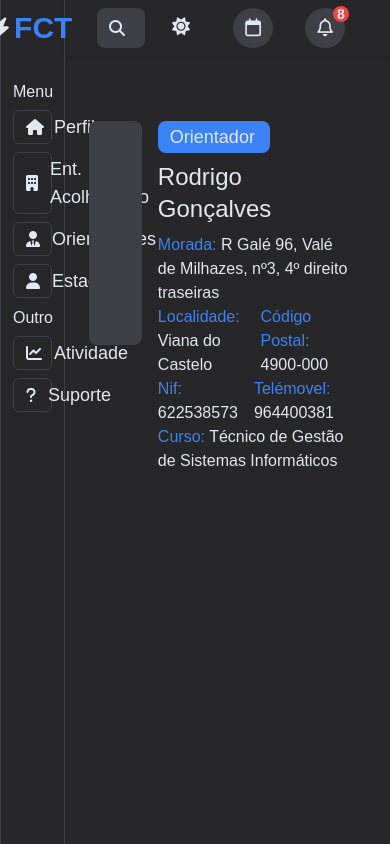
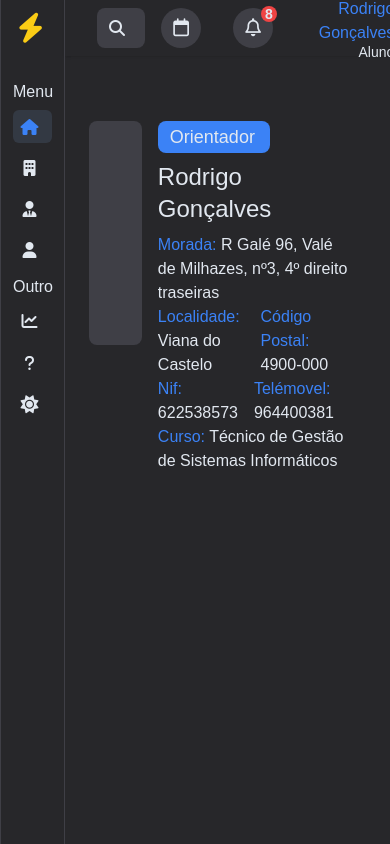
Before and after one commit to Snaxerino/fct, a PHP site: page /backend/perfil.html in a window 390 px wide; the page is wider, and only the part inside the window is pictured. Run offline with PHP 8.4, Linux system fonts and the light colour scheme; some libraries are stand-ins or nearby versions; some web fonts are replaced.

Commit message:
Mudanças para ser mais responsivo Corrigido cor do hover nos botões Pequenas mudanças

```diff
--- a/backend/perfil.html
+++ b/backend/perfil.html
@@ -13,7 +13,7 @@
     <script src="https://kit.fontawesome.com/082fcabe62.js" crossorigin="anonymous"></script>
 </head>
 <body class="font-Satoshi bg-slate-50 dark:bg-zinc-800">
-    <div class="grid grid-cols-12 grid-rows-6 h-screen max-w-screen-xl m-auto">
+    <div class="grid grid-cols-12 grid-rows-6 h-screen max-w-screen-1366 m-auto">
         <!-- Header -->
         <header class="flex items-center px-8 col-start-3 col-end-13 h-14 md:h-16 justify-between shadow shadow-slate-200 dark:shadow">
             <!-- Search Bar -->
@@ -22,12 +22,8 @@
                 <input class="bg-transparent outline-none text-slate-400 dark:text-slate-200 placeholder:text-slate-400 placeholder:dark:text-slate-200 w-full" type="text" placeholder="Procura rápida...">
             </div>
             <div class="flex items-center">
-                <!--Mudar tema, Calendário e Notificações -->
+                <!-- Calendário e Notificações -->
                 <div class="flex items-center">
-                    <button class="hover:bg-azul-com-opacidade dark:hover:bg-preto-com-opacidade rounded-full h-10 w-10 mx-4"
-                    onclick="trocarTema()">
-                        <i id="trocarIcon" class="fa-solid fa-sun text-lg dark:text-slate-200 text-slate-400"></i>
-                    </button>
                     <div class="flex items-center justify-center bg-slate-100 dark:bg-zinc-700 w-10 h-10 rounded-full mx-4">
                         <i class="fa-regular fa-calendar text-lg text-slate-400 dark:text-slate-200"></i>
                     </div>
@@ -49,38 +45,42 @@
         <!-- Barra lateral -->
         <aside class="col-span-2 row-span-full border-l border-r border-slate-200 dark:border-zinc-700">
             <div class="flex items-center select-none text-3xl justify-center h-14">
-                <i class="fa-solid fa-bolt text-slate-600 text-xl pr-1 dark:text-slate-200"></i>
-                <h2 class="text-blue-500 font-extrabold">FCT</h2>
+                <i class="fa-solid fa-bolt text-blue-500 text-3xl pr-1 dark:text-yellow-400"></i>
+                <h2 class="hidden md:block text-blue-500 font-extrabold">FCT</h2>
             </div>
             <div class="flex flex-col">
-                <p class="text-slate-400 dark:text-slate-200 pt-6 pb-0.5 px-3">Menu</p>
+                <p class="text-center md:text-start text-slate-400 dark:text-slate-200 pt-6 pb-0.5 px-3">Menu</p>
                 <ul class="flex flex-col [&>li]:select-none">
-                    <li class="flex items-center w-auto mx-3 py-0.5 my-1 border border-slate-300 dark:border-zinc-700 rounded-md text-slate-500 dark:text-slate-200 [&>*]:hover:text-blue-500 hover:bg-azul-com-opacidade dark:hover:bg-preto-com-opacidade">
-                        <i class="fa-solid fa-house px-3 w-10"></i>
-                        <p class="text-lg">Perfil</p>
+                    <li class="flex items-center w-auto mx-3 py-0.5 pr-1.5 my-1 rounded-md text-blue-500 dark:text-blue-500 bg-azul-com-opacidade dark:bg-preto-com-opacidade justify-center md:justify-start">
+                        <i class="fa-solid fa-house md:px-3 md:w-10 py-[20%] md:py-0"></i>
+                        <p class="text-lg hidden md:block truncate">Perfil</p>
                     </li>
-                    <li class="flex items-center w-auto mx-3 py-0.5 my-1 border border-slate-300 dark:border-zinc-700 rounded-md text-slate-500 dark:text-slate-200 [&>*]:hover:text-blue-500 hover:bg-azul-com-opacidade dark:hover:bg-preto-com-opacidade">
-                        <i class="fa-solid fa-building px-3 w-10"></i>
-                        <p class="text-lg">Ent. Acolhimento</p>
+                    <li class="flex items-center w-auto mx-3 py-0.5 pr-1.5 my-1 rounded-md text-slate-500 dark:text-slate-200 [&>*]:hover:text-blue-500 hover:bg-azul-com-opacidade dark:hover:bg-preto-com-opacidade justify-center md:justify-start">
+                        <i class="fa-solid fa-building md:px-3 md:w-10 py-[20%] md:py-0"></i>
+                        <p class="text-lg hidden md:block truncate">Ent. Acolhimento</p>
                     </li>
-                    <li class="flex items-center w-auto mx-3 py-0.5 my-1 border border-slate-300 dark:border-zinc-700 rounded-md text-slate-500 dark:text-slate-200 [&>*]:hover:text-blue-500 hover:bg-azul-com-opacidade dark:hover:bg-preto-com-opacidade">
-                        <i class="fa-solid fa-user-tie px-3 w-10"></i>
-                        <p class="text-lg">Orientadores</p>
+                    <li class="flex items-center w-auto mx-3 py-0.5 pr-1.5 my-1 rounded-md text-slate-500 dark:text-slate-200 [&>*]:hover:text-blue-500 hover:bg-azul-com-opacidade dark:hover:bg-preto-com-opacidade justify-center md:justify-start">
+                        <i class="fa-solid fa-user-tie md:px-3 md:w-10 py-[20%] md:py-0"></i>
+                        <p class="text-lg hidden md:block truncate">Orientadores</p>
                     </li>
-                    <li class="flex items-center w-auto mx-3 py-0.5 my-1 border border-slate-300 dark:border-zinc-700 rounded-md text-slate-500 dark:text-slate-200 [&>*]:hover:text-blue-500 hover:bg-azul-com-opacidade dark:hover:bg-preto-com-opacidade">
-                        <i class="fa-solid fa-user px-3 w-10"></i>
-                        <p class="text-lg">Estagiários</p>
+                    <li class="flex items-center w-auto mx-3 py-0.5 pr-1.5 my-1 rounded-md text-slate-500 dark:text-slate-200 [&>*]:hover:text-blue-500 hover:bg-azul-com-opacidade dark:hover:bg-preto-com-opacidade justify-center md:justify-start">
+                        <i class="fa-solid fa-user md:px-3 md:w-10 py-[20%] md:py-0"></i>
+                        <p class="text-lg hidden md:block truncate">Estagiários</p>
                     </li>
                 </ul>
-                <p class="text-slate-400 dark:text-slate-200 pt-1 pb-0.5 px-3">Outro</p>
+                <p class="text-center md:text-start text-slate-400 dark:text-slate-200 pt-1 pb-0.5 px-3">Outro</p>
                 <ul class="flex flex-col [&>li]:select-none">
-                    <li class="flex items-center w-auto mx-3 py-0.5 my-1 border border-slate-300 dark:border-zinc-700 rounded-md text-slate-500 dark:text-slate-200 [&>*]:hover:text-blue-500 hover:bg-azul-com-opacidade dark:hover:bg-preto-com-opacidade">
-                        <i class="fa-solid fa-chart-line px-3 w-10"></i>
-                        <p class="text-lg">Atividade</p>
+                    <li class="flex items-center w-auto mx-3 py-0.5 pr-1.5 my-1 rounded-md text-slate-500 dark:text-slate-200 [&>*]:hover:text-blue-500 hover:bg-azul-com-opacidade dark:hover:bg-preto-com-opacidade justify-center md:justify-start">
+                        <i class="fa-solid fa-chart-line md:px-3 md:w-10 py-[20%] md:py-0"></i>
+                        <p class="text-lg hidden md:block truncate">Atividade</p>
                     </li>
-                    <li class="flex items-center w-auto mx-3 py-0.5 my-1 border border-slate-300 dark:border-zinc-700 rounded-md text-slate-500 dark:text-slate-200 [&>*]:hover:text-blue-500 hover:bg-azul-com-opacidade dark:hover:bg-preto-com-opacidade">
-                        <i class="fa-solid fa-question px-3 w-10"></i>
-                        <p class="text-lg">Suporte</p>
+                    <li class="flex items-center w-auto mx-3 py-0.5 pr-1.5 my-1 rounded-md text-slate-500 dark:text-slate-200 [&>*]:hover:text-blue-500 hover:bg-azul-com-opacidade dark:hover:bg-preto-com-opacidade justify-center md:justify-start">
+                        <i class="fa-solid fa-question md:px-3 md:w-10 py-[20%] md:py-0"></i>
+                        <p class="text-lg hidden md:block truncate">Suporte</p>
+                    </li>
+                    <li class="flex items-center w-auto mx-3 py-0.5 pr-1.5 my-1 rounded-md text-slate-500 dark:text-slate-200 [&>*]:hover:text-blue-500 hover:bg-azul-com-opacidade dark:hover:bg-preto-com-opacidade justify-center md:justify-start" onclick="trocarTema()">
+                        <i id="trocarIcon" class="fa-solid fa-sun text-lg dark:text-slate-200 text-slate-400 md:px-3 md:w-10 py-[20%] md:py-0"></i>
+                        <p class="text-lg hidden md:block truncate">Tema</p>
                     </li>
                 </ul>
             </div>
--- a/frontend/assets/css/input.css
+++ b/frontend/assets/css/input.css
@@ -12,3 +12,7 @@
         @apply select-none;
     }
 }
+
+.max-w-screen-1366 {
+    max-width: 1366px;
+}
--- a/frontend/assets/css/output.css
+++ b/frontend/assets/css/output.css
@@ -894,11 +904,6 @@
   border-color: rgb(226 232 240 / var(--tw-border-opacity));
 }
 
-.border-slate-300{
-  --tw-border-opacity: 1;
-  border-color: rgb(203 213 225 / var(--tw-border-opacity));
-}
-
 .border-slate-400{
   --tw-border-opacity: 1;
   border-color: rgb(148 163 184 / var(--tw-border-opacity));
@@ -951,6 +956,10 @@
 .bg-white{
   --tw-bg-opacity: 1;
   background-color: rgb(255 255 255 / var(--tw-bg-opacity));
+}
+
+.bg-azul-com-opacidade{
+  background-color: rgba(59, 130, 246, 0.1);
 }
 
 .bg-gradient-to-r{
@@ -1035,14 +1040,44 @@
   padding-bottom: 0.5rem;
 }
 
-.px-0{
-  padding-left: 0px;
-  padding-right: 0px;
-}
-
-.px-0\.5{
-  padding-left: 0.125rem;
-  padding-right: 0.125rem;
+.py-3{
+  padding-top: 0.75rem;
+  padding-bottom: 0.75rem;
+}
+
+.px-2{
+  padding-left: 0.5rem;
+  padding-right: 0.5rem;
+}
+
+.px-1{
+  padding-left: 0.25rem;
+  padding-right: 0.25rem;
+}
+
+.py-\[\]{
+  padding-top: ;
+  padding-bottom: ;
+}
+
+.py-\[3\%\]{
+  padding-top: 3%;
+  padding-bottom: 3%;
+}
+
+.py-\[10\%\]{
+  padding-top: 10%;
+  padding-bottom: 10%;
+}
+
+.py-\[20\%\]{
+  padding-top: 20%;
+  padding-bottom: 20%;
+}
+
+.py-\[15\%\]{
+  padding-top: 15%;
+  padding-bottom: 15%;
 }
 
 .pb-0{
@@ -1097,32 +1132,12 @@
   padding-top: 0.5rem;
 }
 
-.pt-24{
-  padding-top: 6rem;
-}
-
 .pt-6{
   padding-top: 1.5rem;
 }
 
-.pr-0{
-  padding-right: 0px;
-}
-
-.pr-0\.5{
-  padding-right: 0.125rem;
-}
-
-.pl-0{
-  padding-left: 0px;
-}
-
-.pl-0\.5{
-  padding-left: 0.125rem;
-}
-
-.pl-1{
-  padding-left: 0.25rem;
+.pr-1\.5{
+  padding-right: 0.375rem;
 }
 
 .text-center{
@@ -1262,6 +1292,10 @@
   outline-offset: 2px;
 }
 
+.max-w-screen-1366 {
+  max-width: 1366px;
+}
+
 .placeholder\:text-slate-400::-moz-placeholder{
   --tw-text-opacity: 1;
   color: rgb(148 163 184 / var(--tw-text-opacity));
@@ -1356,6 +1394,10 @@
   background-color: rgb(39 39 42 / var(--tw-bg-opacity));
 }
 
+:is(.dark .dark\:bg-preto-com-opacidade){
+  background-color: rgba(71, 85, 105, 0.4);
+}
+
 :is(.dark .dark\:text-blue-500){
   --tw-text-opacity: 1;
   color: rgb(59 130 246 / var(--tw-text-opacity));
@@ -1379,6 +1421,21 @@
 :is(.dark .dark\:text-yellow-300){
   --tw-text-opacity: 1;
   color: rgb(253 224 71 / var(--tw-text-opacity));
+}
+
+:is(.dark .dark\:text-yellow-200){
+  --tw-text-opacity: 1;
+  color: rgb(254 240 138 / var(--tw-text-opacity));
+}
+
+:is(.dark .dark\:text-yellow-500){
+  --tw-text-opacity: 1;
+  color: rgb(234 179 8 / var(--tw-text-opacity));
+}
+
+:is(.dark .dark\:text-yellow-400){
+  --tw-text-opacity: 1;
+  color: rgb(250 204 21 / var(--tw-text-opacity));
 }
 
 :is(.dark .dark\:shadow){
--- a/index.html
+++ b/index.html
@@ -87,7 +87,7 @@
     <!-- Fim Header -->
 
     <!-- Zona Principal -->
-    <main id="home" class="flex flex-col px-8 md:px-12 lg:px-20 pt-6 md:pt-16 max-w-screen-xl m-auto">
+    <main id="home" class="flex flex-col px-8 md:px-12 lg:px-20 pt-6 md:pt-16 max-w-screen-1366 m-auto">
         <!-- Informação principal, login, video e imagem -->
         <section class="flex flex-col md:flex-row justify-between">
             <div class="md:w-96 lg:w-[28rem]">
@@ -137,7 +137,7 @@
 
     <!-------------------------------------- Zona Sobre----------------------------------------------->
     <!-- Funcionalidades -->
-    <main id="sobre" class="w-full px-8 md:px-12 lg:px-20 pt-6 md:pt-16 max-w-screen-xl m-auto">
+    <main id="sobre" class="w-full px-8 md:px-12 lg:px-20 pt-6 md:pt-16 max-w-screen-1366 m-auto">
         <!-- Informação principal e funcionalidades -->
         <section class="flex flex-col m-auto w-full md:w-[30rem]">
             <h2 class="font-bold text-3xl text-center text-slate-600 dark:text-slate-200 md:text-5xl">Queremos simplificar<span class="text-blue-500"> tudo!</span></h2>
@@ -218,7 +218,7 @@
     <!--------------------------------------- Fim Zona Sobre ----------------------------------------->
 
     <!--------------------------------------- Zona Footer -------------------------------------------->
-    <footer id="parceiros" class="px-8 md:px-12 lg:px-20 pt-6 md:pt-12 max-w-screen-xl m-auto">
+    <footer id="parceiros" class="px-8 md:px-12 lg:px-20 pt-6 md:pt-12 max-w-screen-1366 m-auto">
         <!-- Logo -->
         <div class="flex items-center justify-between mb-4">
             <a class="flex items-center cursor-pointer select-none md:mr-auto lg:mr-0 text-4xl" href="#home">
```
Also changed, not shown: other parts of frontend/assets/css/output.css (+77 -37 lines), frontend/contribuidores.html (+127 -127 lines).
